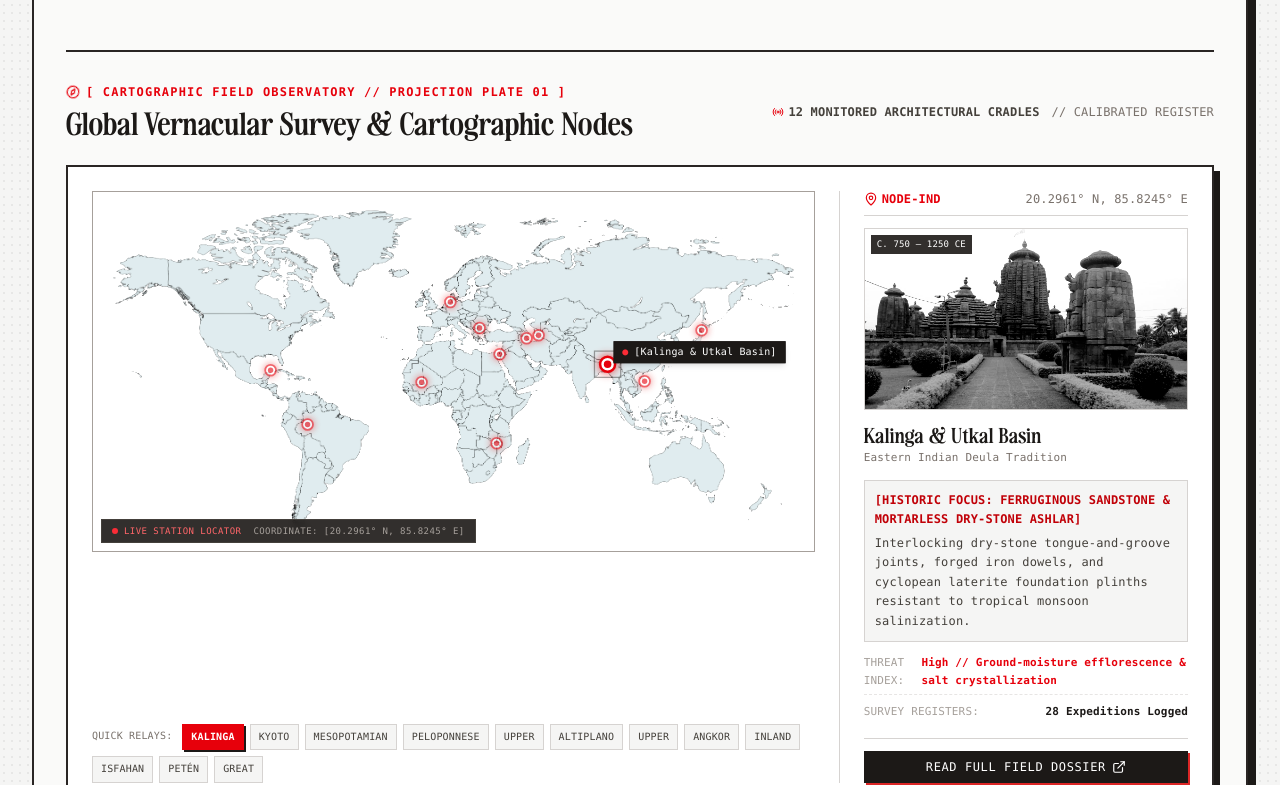
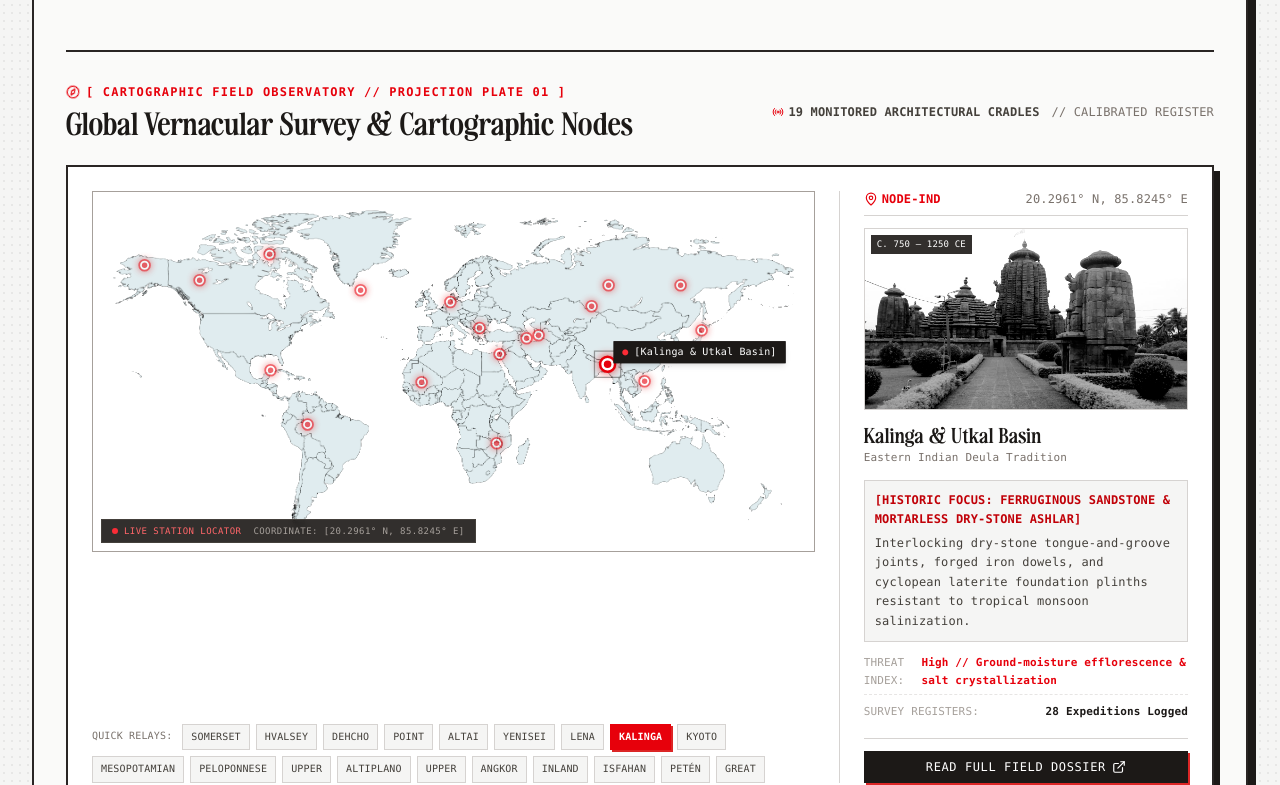
Before and after one commit to Rohan07Das/vernacular-guild, a Next.js app: page / in a window 1280 px wide. Shown: the part 1455-2240 px from the top of the page. Built offline with nearby package versions, Linux system fonts and the light colour scheme.

Commit message:
add new locations

```diff
--- a/app/page.tsx
+++ b/app/page.tsx
@@ -102,6 +102,165 @@ interface CustomConfirmDialog {
 }
 
 const CARTOGRAPHIC_NODES: Record<string, CartographicNode> = {
+  // --- NORTH AMERICAN ARCTIC & NORTH ATLANTIC REGIONS (CALIBRATED) ---
+  inuit: {
+    id: "NODE-THU",
+    name: "Somerset Island & High Arctic Archipelago",
+    culture: "Thule & Classic Inuit Whalebone Builders",
+    coordinates: "74.0000° N, 93.5000° W",
+    x: 24.5,
+    y: 17.2,
+    hitboxWidth: 4,
+    hitboxHeight: 6,
+    era: "c. 1100 – 1600 CE",
+    focus: "Bowhead Whale Rib Vaults, Flagstone & Sod Cold-Traps",
+    brief:
+      "Semi-subterranean oval winter houses roofed with arched bowhead whale mandibles and ribs, insulated under dense turf and tundra moss layers.",
+    extendedHistory:
+      "In a high arctic landscape devoid of standing timber or driftwood, Thule whale-hunting ancestors engineered permanent winter houses (qarmat) sunk up to one meter into the ground. Massive bowhead whale mandibles and rib cages served as load-bearing rafters over flagstone-lined floors, entered via a sunken sub-surface tunnel that trapped cold air below the sleeping bench.",
+    materialScience:
+      "Balaena mysticetus (Bowhead Whale) bone collagen hardened in anaerobic permafrost; turf sods and dry-laid sedimentary limestone flagstones.",
+    endangermentStatus: "Critical // Coastal permafrost erosion and wave storm surging",
+    image:
+      "https://images.unsplash.com/photo-1517411032315-54ef2cb783bb?auto=format&fit=crop&w=1000&q=80",
+    activeSurveys: 17,
+  },
+  greenland: {
+    id: "NODE-GRL",
+    name: "Hvalsey & Tunulliarfik Fjord",
+    culture: "Greenland Norse Settler Guilds",
+    coordinates: "60.8294° N, 45.7828° W",
+    x: 37.2,
+    y: 27.2,
+    hitboxWidth: 4,
+    hitboxHeight: 6,
+    era: "c. 985 – 1450 CE",
+    focus: "Granite Ashlar, Clay Mortar & Thick Turf Enclosures",
+    brief:
+      "Monumental Norse ashlar churches and longhouse byres built with dual dry-stone granite skins insulated with multi-layered peat turf cores.",
+    extendedHistory:
+      "Established by Erik the Red's Norse colonists, the Eastern Settlement featured sophisticated masonry like Hvalsey Church, whose 5-meter-high gables remain standing after 600 years. Masons dressed irregular local granite boulders with clay mortar, flanked by sod turf walls up to two meters thick to insulate livestock and residents during the onset of the Little Ice Age.",
+    materialScience:
+      "Feldspathic granite, syenite, and biotite gneiss blocks bound with glacial clay; insulated with dense Carex peat turf blocks.",
+    endangermentStatus: "High // Freeze-thaw spalling, sub-polar wind ablation and ground slump",
+    image:
+      "https://images.unsplash.com/photo-1509316975850-ff9c5deb0cd9?auto=format&fit=crop&w=1000&q=80",
+    activeSurveys: 23,
+  },
+  dene: {
+    id: "NODE-DEN",
+    name: "Dehcho & Mackenzie River Basin",
+    culture: "Northern Dene & Athabaskan Guilds",
+    coordinates: "61.8500° N, 121.3500° W",
+    x: 14.8,
+    y: 24.5,
+    hitboxWidth: 4,
+    hitboxHeight: 6,
+    era: "c. 1000 CE – Present",
+    focus: "Curved Spruce-Pole Conical Frames & Spruce-Root Stitching",
+    brief:
+      "Boreal conical and ridged winter shelters formed from flexible black spruce poles, double-sheathed in peeled birch bark and stitched with spruce roots.",
+    extendedHistory:
+      "Engineered for rapid seasonal mobility across sub-arctic muskeg and taiga, Dene structures utilized resilient black spruce poles locked together in tripod or four-pole apex knots. Cladding rolls of Betula papyrifera bark were harvested in spring, softened over smoky fires, and lashed with split Watap (Picea mariana root) cords, resisting sub-zero snow accumulation without brittle fracture.",
+    materialScience:
+      "Picea mariana (Black Spruce) compression wood, Betula papyrifera (Paper Birch) bark containing natural betulin moisture repellents.",
+    endangermentStatus: "Stable // Traditional harvesting lineages maintained by elders",
+    image:
+      "https://images.unsplash.com/photo-1464822759023-fed622ff2c3b?auto=format&fit=crop&w=1000&q=80",
+    activeSurveys: 14,
+  },
+  inupiat: {
+    id: "NODE-INU",
+    name: "Point Barrow & Utqiaġvik Coastal Plain",
+    culture: "Iñupiat Marine Arctic Builders",
+    coordinates: "71.2906° N, 156.7886° W",
+    x: 7.2,
+    y: 20.5,
+    hitboxWidth: 4,
+    hitboxHeight: 6,
+    era: "c. 800 CE – Present",
+    focus: "Driftwood Post-and-Beam Frames & Qargi Sod Chambers",
+    brief:
+      "Semi-subterranean communal ceremonial houses (qargit) built from sea-drifted spruce timbers banked with deep permafrost turf berms.",
+    extendedHistory:
+      "Along the Beaufort and Chukchi Sea shores, Iñupiat hunters collected ocean-drifted logs transported by arctic currents from distant Siberian and Yukon river mouths. They framed deep subterranean meeting lodges (qargit) and family sod houses, burying walls under thick layers of coastal peat to maintain a temperature gradient using only seal-oil soapstone lamps (qulliq).",
+    materialScience:
+      "Ocean-seasoned driftwood larch and spruce; thick tundra sod blocks and bearded seal skin (ugruk) membrane vapor seals.",
+    endangermentStatus: "Critical // Coastal bluff thaw subsidence and arctic storm storm-surge erosion",
+    image:
+      "https://images.unsplash.com/photo-1516483638261-f4dbaf036963?auto=format&fit=crop&w=1000&q=80",
+    activeSurveys: 16,
+  },
+
+  // --- SIBERIA & EURASIAN SUB-ARCTIC REGIONS (CALIBRATED) ---
+  altai: {
+    id: "NODE-ALT",
+    name: "Altai & Ukok Permafrost Basin",
+    culture: "Pazyryk & Scythian Nomadic Guilds",
+    coordinates: "49.3000° N, 87.5000° E",
+    x: 69.2,
+    y: 31.8,
+    hitboxWidth: 4,
+    hitboxHeight: 6,
+    era: "c. 500 – 250 BCE",
+    focus: "Subterranean Double-Walled Larch Cribs & Ice Seal",
+    brief:
+      "Subterranean double-crib mortised timber chambers of Siberian larch sealed under boulder stone kurgans that trapped condensation into perpetual permafrost lenses.",
+    extendedHistory:
+      "High in the Ukok and Pazyryk mountain steppe valleys, Iron Age Saka-Scythian builders excavated deep gravel pits, lining them with nested inner and outer larch log chambers roofed with birch bark and heavy tree trunks. The broken stone cairn above acted as a thermal condenser: sub-zero winter air sank into the scree and formed permanent internal lenses of lens ice, preventing organic decay for over 2,400 years.",
+    materialScience:
+      "Larix sibirica (Siberian Larch) exhibiting dense growth rings with natural water-insoluble arabinogalactans, naturally preserved in sub-surface permafrost.",
+    endangermentStatus: "Critical // Climate permafrost thaw & glacial lens melting",
+    image:
+      "https://images.unsplash.com/photo-1506744038136-46273834b3fb?auto=format&fit=crop&w=1000&q=80",
+    activeSurveys: 22,
+  },
+  siberia: {
+    id: "NODE-SIB",
+    name: "Yenisei Basin & Central Taiga",
+    culture: "Siberian Ostrog Frontier Carpenter Guilds",
+    coordinates: "58.4500° N, 92.1667° E",
+    x: 71.5,
+    y: 25.8,
+    hitboxWidth: 4,
+    hitboxHeight: 6,
+    era: "c. 1586 – 1710 CE",
+    focus: "Interlocking Gorodnya Log Ramparts & Pyramidal Watchtowers",
+    brief:
+      "Square and octagonal timber watchtowers with cantilevered machicolations (oblomy) and soil-filled interlinked log crib walls resistant to artillery and winter freezing.",
+    extendedHistory:
+      "Pioneering across river routes like the Ob and Yenisei, frontier carpenter guilds constructed self-contained wooden citadels (ostrogs). Masons and woodsmen locked whole pine and larch logs using 'in-a-cup' (v chashu) corner joints, filling double-walled log cells (gorodnya) with rammed earth to absorb seismic freeze-thaw soil movement and projectile strikes.",
+    materialScience:
+      "Slow-growth Pinus sylvestris and Siberian larch harvested in dead-winter dormancy to minimize sap content and prevent frost-splitting at -50°C.",
+    endangermentStatus: "High // Structural wood rot, seasonal forest fires & urban redevelopment",
+    image:
+      "https://images.unsplash.com/photo-1464822759023-fed622ff2c3b?auto=format&fit=crop&w=1000&q=80",
+    activeSurveys: 18,
+  },
+  yakut: {
+    id: "NODE-YAK",
+    name: "Lena Basin & Sakha Permafrost Plain",
+    culture: "Yakut (Sakha) Earth & Wood Craftsmen",
+    coordinates: "62.0355° N, 129.6755° E",
+    x: 81.5,
+    y: 25.8,
+    hitboxWidth: 4,
+    hitboxHeight: 6,
+    era: "c. 1250 CE – Present",
+    focus: "Inclined Log Balagan Dwellings & Carved Serge Pillars",
+    brief:
+      "Four-pillar post-and-beam winter homes with outward-slanted larch log walls insulated with fermented turf and horse-manure mud coating.",
+    extendedHistory:
+      "Faced with extreme sub-polar temperature drops (-60°C) and continuous permafrost, the Sakha developed the 'balagan' winter dwelling. An interior framework of four stout larch posts supports a low-pitched earth roof; the inclined perimeter walls deflect bitter arctic winds, while an exterior pargeting of mud, clay, and cow dung seals air leaks and preserves radiant stove heat.",
+    materialScience:
+      "Siberian larch logs barked and sun-dried; insulated with dried sphagnum moss and organic clay/dung biocement rendering.",
+    endangermentStatus: "Vulnerable // Permafrost subsidence (thermokarst) undermining timber pilings",
+    image:
+      "https://images.unsplash.com/photo-1517411032315-54ef2cb783bb?auto=format&fit=crop&w=1000&q=80",
+    activeSurveys: 15,
+  },
+
+  // --- PREVIOUSLY CONFIGURED REGIONS ---
   kalinga: {
     id: "NODE-IND",
     name: "Kalinga & Utkal Basin",
@@ -120,8 +279,7 @@ const CARTOGRAPHIC_NODES: Record<string, CartographicNode> = {
     materialScience:
       "Ferruginous sandstone bound by iron-rich silicate cements. Magnetite and hematite inclusions create passive oxidation barriers, preventing subsurface exfoliation.",
     endangermentStatus: "High // Ground-moisture efflorescence & salt crystallization",
-    image:
-      "/kalinga.jpg",
+    image: "/kalinga.jpg",
     activeSurveys: 28,
   },
   japan: {
@@ -142,8 +300,7 @@ const CARTOGRAPHIC_NODES: Record<string, CartographicNode> = {
     materialScience:
       "Chamaecyparis obtusa (Hinoki Cypress) containing natural alpha-cadinol resins, conferring innate fungal and termite resistance spanning over 1,300 years.",
     endangermentStatus: "Stable // Active lineage of hereditary master carpenters (Miyadaiku)",
-    image:
-      "/jpn.jpg",
+    image: "/jpn.jpg",
     activeSurveys: 42,
   },
   mesopotamia: {
@@ -164,8 +321,7 @@ const CARTOGRAPHIC_NODES: Record<string, CartographicNode> = {
     materialScience:
       "Flocculated river silt high in montmorillonite clay, tempered with straw chaff and sealed with natural pitch hydrocarbons.",
     endangermentStatus: "Critical // Wind ablation & armed conflict zone fragmentation",
-    image:
-      "/mes.jpg",
+    image: "/mes.jpg",
     activeSurveys: 14,
   },
   greece: {
@@ -186,8 +342,7 @@ const CARTOGRAPHIC_NODES: Record<string, CartographicNode> = {
     materialScience:
       "Metamorphic calcitic marble with interlocking calcite crystals displaying high compressive strength and low moisture absorption (<0.1%).",
     endangermentStatus: "Vulnerable // Acid rain dissolution of high-relief fluting",
-    image:
-      "/gre.jpg",
+    image: "/gre.jpg",
     activeSurveys: 33,
   },
   egypt: {
@@ -208,8 +363,7 @@ const CARTOGRAPHIC_NODES: Record<string, CartographicNode> = {
     materialScience:
       "Nile alluvium compounded with cattle manure enzymes and wheat straw, producing porous low-thermal-conductivity walls.",
     endangermentStatus: "Endangered // Concrete replacement & river dam inundation",
-    image:
-      "egy.jpg",
+    image: "/egy.jpg",
     activeSurveys: 19,
   },
   andes: {
@@ -230,8 +384,7 @@ const CARTOGRAPHIC_NODES: Record<string, CartographicNode> = {
     materialScience:
       "Porphyritic Andesite and Diorite (Mohs hardness 6.0–6.5) chiseled with hematite hammerstones and smoothed using wet quartz sands.",
     endangermentStatus: "Vulnerable // Tourist erosion & seismic displacement",
-    image:
-      "/and.jpg",
+    image: "/and.jpg",
     activeSurveys: 21,
   },
   germany: {
@@ -252,8 +405,7 @@ const CARTOGRAPHIC_NODES: Record<string, CartographicNode> = {
     materialScience:
       "Tertiary alloy: Lead (75%), Antimony (20%), and Tin (5%). Formulated for low melting temperature (260°C) and microscopic edge acuity.",
     endangermentStatus: "Archived // Historical foundry matrices preserved in guild vaults",
-    image:
-      "/ger.jpg",
+    image: "/ger.jpg",
     activeSurveys: 37,
   },
   khmer: {
@@ -274,8 +426,7 @@ const CARTOGRAPHIC_NODES: Record<string, CartographicNode> = {
     materialScience:
       "Glauconitic arkosic sandstone with high silicate binder ratios; subterranean laterite plinths hardened by exposure to air.",
     endangermentStatus: "High // Groundwater depletion causing subterranean sub-plinth compaction",
-    image:
-      "/khm.jpg",
+    image: "/khm.jpg",
     activeSurveys: 31,
   },
   mali: {
@@ -296,8 +447,7 @@ const CARTOGRAPHIC_NODES: Record<string, CartographicNode> = {
     materialScience:
       "Alluvial clay fermented with rice husks, fish oil, and shea butter baobab extracts, providing water repellency and flexibility against desert thermal shock.",
     endangermentStatus: "Critical // Irregular precipitation patterns and modern cement patch degradation",
-    image:
-      "/mal.jpg",
+    image: "/mal.jpg",
     activeSurveys: 16,
   },
   persia: {
@@ -318,8 +468,7 @@ const CARTOGRAPHIC_NODES: Record<string, CartographicNode> = {
     materialScience:
       "High-alkali tin-opacified glazed tiles over silica clay bodies; gypsum mortar (gach) setting within 8 minutes without wooden centering frames.",
     endangermentStatus: "Moderate // Structural vibration and subsurface ground subsidence",
-    image:
-      "/per.jpg",
+    image: "/per.jpg",
     activeSurveys: 24,
   },
   maya: {
@@ -340,8 +489,7 @@ const CARTOGRAPHIC_NODES: Record<string, CartographicNode> = {
     materialScience:
       "Karst limestone aggregate mixed with organic polyphenolic compounds derived from local tree bark, which cross-link to form an elastic waterproof biocement.",
     endangermentStatus: "High // Tropical root wedging and acid biomechanic lichen decay",
-    image:
-      "/may.jpg",
+    image: "/may.jpg",
     activeSurveys: 22,
   },
   zimbabwe: {
@@ -362,8 +510,7 @@ const CARTOGRAPHIC_NODES: Record<string, CartographicNode> = {
     materialScience:
       "Coarse-grained biotite granite displaying high quartz and microcline feldspar content; complete absence of chemical mortar eliminates water retention and freeze-thaw cracking.",
     endangermentStatus: "Vulnerable // Invasive ficus tree root wedging and wall tilt",
-    image:
-      "/zim.jpg",
+    image: "/zim.jpg",
     activeSurveys: 17,
   },
 };
@@ -378,8 +525,7 @@ const INITIAL_DISPATCHES: Dispatch[] = [
     date: "14h ago",
     excerpt:
       "The specific high-iron clay composition and slow-cooling process haven't altered since the 11th century temple plinths.",
-    image:
-      "/clay.jpg",
+    image: "/clay.jpg",
     tags: ["Terracotta", "Stone Carving"],
   },
   {
@@ -391,8 +537,7 @@ const INITIAL_DISPATCHES: Dispatch[] = [
     date: "1d ago",
     excerpt:
       "Discovered surviving wooden ligature blocks used for pre-independence regional prints, preserved in dried linseed oil.",
-    image:
-      "/drawer.jpg",
+    image: "/drawer.jpg",
     tags: ["Movable Type", "Press"],
   },
   {
@@ -404,8 +549,7 @@ const INITIAL_DISPATCHES: Dispatch[] = [
     date: "2d ago",
     excerpt:
       "Erosion along the base reliefs reveals hidden interlocking stone tongue-and-groove joints without mortar.",
-    image:
-      "/gate.jpg",
+    image: "/gate.jpg",
     tags: ["Architecture", "Heritage"],
   },
 ];
@@ -417,8 +561,7 @@ const ARTIFACT_GALLERY: ArchivalArtifact[] = [
     period: "c. 1026–1027 CE",
     medium: "Carved Golden Solanki Sandstone",
     plateNumber: "PL-091",
-    image:
-      "/suntemple.jpg",
+    image: "/suntemple.jpg",
     notes:
       "Surviving twin monolithic archway pillars leading to the Sabha Mandapa at the Modhera Sun Temple complex.",
     verification: {
@@ -491,8 +634,7 @@ const ARTIFACT_GALLERY: ArchivalArtifact[] = [
     period: "c. 1778–1800 CE",
     medium: "Steel Punches, Copper Matrices & Lead Type Alloy",
     plateNumber: "PL-092",
-    image:
-      "/bengal.jpg",
+    image: "/bengal.jpg",
     notes:
       "Early vernacular movable typeface punch-cut by Panchanan Karmakar under Charles Wilkins.",
     verification: {
@@ -565,8 +707,7 @@ const ARTIFACT_GALLERY: ArchivalArtifact[] = [
     period: "c. 1626–1656 CE",
     medium: "Alluvial Clay & Low-Fire Kiln Brick",
     plateNumber: "PL-093",
-    image:
-      "/bisnupur.jpg",
+    image: "/bisnupur.jpg",
     notes:
       "Carved and fired architectural facade tile from the Malla royal temple enclave at Bishnupur.",
     verification: {
@@ -639,8 +780,7 @@ const ARTIFACT_GALLERY: ArchivalArtifact[] = [
     period: "1852–1854 CE",
     medium: "Embossed Sealing Wax & Lithographed Rag Paper",
     plateNumber: "PL-094",
-    image:
-      "stamp.jpg",
+    image: "stamp.jpg",
     notes:
       "First postal prepayment issues of the Subcontinent: circular embossed Scinde Dawk and Calcutta-lithographed Victoria issue.",
     verification: {
@@ -713,8 +853,7 @@ const ARTIFACT_GALLERY: ArchivalArtifact[] = [
     period: "c. 1571–1607 CE",
     medium: "Carved Makrana White Marble",
     plateNumber: "PL-095",
-    image:
-      "salim.jpg",
+    image: "salim.jpg",
     notes:
       "Masterwork pierced marble fretwork screens installed on the circumambulatory verandah at Fatehpur Sikri.",
     verification: {
@@ -787,8 +926,7 @@ const ARTIFACT_GALLERY: ArchivalArtifact[] = [
     period: "c. 375–415 CE",
     medium: "Forge-Welded Wrought Iron (Low Carbon, High Phosphorus)",
     plateNumber: "PL-096",
-    image:
-      "/pillar.jpg",
+    image: "/pillar.jpg",
     notes:
       "7.21-meter, 6-tonne monolithic wrought iron pillar erected under Chandragupta II (Vikramaditya), noted for exceptional corrosion resistance.",
     verification: {
@@ -861,8 +999,7 @@ const ARTIFACT_GALLERY: ArchivalArtifact[] = [
     period: "c. 1590–1597 CE",
     medium: "Opaque Watercolor & Gold Leaf on Burnished Paper",
     plateNumber: "PL-097",
-    image:
-      "print.jpg",
+    image: "print.jpg",
     notes:
       "Official court history of Akbar composed in Persian by Abu'l-Fazl and illuminated by royal karkhana atelier masters.",
     verification: {
@@ -935,8 +1072,7 @@ const ARTIFACT_GALLERY: ArchivalArtifact[] = [
     period: "c. 2600–1900 BCE",
     medium: "Carved & Alkali-Fired Steatite (Soapstone)",
     plateNumber: "PL-098",
-    image:
-      "/unicorn.jpg",
+    image: "/unicorn.jpg",
     notes:
       "Intaglio carved seal carrying the iconic single-horned mythical bull motif and undeciphered Harappan script symbols.",
     verification: {
@@ -1306,8 +1442,19 @@ export default function Home() {
               </h1>
             </div>
 
-            {/* Navigation & Action Buttons */}
+            {/* Navigation & Action Buttons: [Recycle] is positioned above */}
             <div className="flex flex-col sm:items-end gap-2 w-full lg:w-auto">
+              <div className="flex justify-start sm:justify-end w-full">
+                <button
+                  onClick={requestPurgeAllDispatches}
+                  title="Recycle and revert all custom dispatches back to initial curated archive"
+                  className="px-2.5 py-1 font-mono text-[11px] uppercase tracking-wider border border-stone-800 bg-stone-100 text-stone-700 hover:bg-red-600 hover:text-white hover:border-red-600 transition-all duration-200 shadow-[2px_2px_0px_rgba(28,25,23,1)] flex items-center gap-1.5 active:translate-x-[1px] active:translate-y-[1px]"
+                >
+                  <RotateCcw className="w-3 h-3" />
+                  <span>[Recycle]</span>
+                </button>
+              </div>
+
               <div className="flex flex-wrap gap-2">
                 <button
                   onClick={() => {
@@ -1341,18 +1488,6 @@ export default function Home() {
                   [Submit Evidence +]
                 </button>
               </div>
-
-              {/* Dedicated Archival Recycle / Reset button */}
-              <div className="flex justify-start sm:justify-end w-full">
-                <button
-                  onClick={requestPurgeAllDispatches}
-                  title="Recycle and revert all custom dispatches back to initial curated archive"
-                  className="px-1.5 py-1 font-mono text-[11px] uppercase tracking-wider border border-stone-800 bg-stone-100 text-stone-700 hover:bg-red-600 hover:text-white hover:border-red-600 transition-all duration-200 shadow-[2px_2px_0px_rgba(28,25,23,1)] flex items-center gap-1 active:translate-x-[1px] active:translate-y-[1px]"
-                >
-                  <RotateCcw className="w-3 h-3" />
-                  <span>[Recycle]</span>
-                </button>
-              </div>
             </div>
           </div>
 
@@ -1404,7 +1539,7 @@ export default function Home() {
               />
             </button>
 
-            {/* Submenu Dropdown Panel (Positioned exactly over the designated card area) */}
+            {/* Submenu Dropdown Panel */}
             {activeDropdown === "TERRACOTTA" && (
               <div className="absolute left-0 top-full mt-2 w-72 sm:w-80 bg-stone-50 border-2 border-stone-900 p-3 shadow-[6px_6px_0px_rgba(28,25,23,1)] z-40 animate-in fade-in zoom-in-95 duration-150">
                 <div className="flex items-center justify-between border-b border-stone-300 pb-2 mb-2 font-mono text-[10px] text-stone-500">
@@ -1424,7 +1559,7 @@ export default function Home() {
                       }}
                       className="w-full text-left p-2 border border-stone-200 bg-white hover:border-red-600 hover:bg-red-50/60 transition-all group"
                     >
-                      <div className="font-serif font-bold text-sm tracking-wider text-stone-900 group-hover:text-red-600 flex items-center justify-between">
+                      <div className="font-mono uppercase tracking-wider font-bold text-xs text-stone-900 group-hover:text-red-600 flex items-center justify-between">
                         <span>{item.label}</span>
                         <CornerDownRight className="w-3 h-3 text-stone-400 group-hover:text-red-600" />
                       </div>
@@ -1483,7 +1618,7 @@ export default function Home() {
               />
             </button>
 
-            {/* Submenu Dropdown Panel (Positioned exactly over the designated card area) */}
+            {/* Submenu Dropdown Panel */}
             {activeDropdown === "TYPE" && (
               <div className="absolute left-0 sm:-left-12 top-full mt-2 w-72 sm:w-80 bg-stone-50 border-2 border-stone-900 p-3 shadow-[6px_6px_0px_rgba(28,25,23,1)] z-40 animate-in fade-in zoom-in-95 duration-150">
                 <div className="flex items-center justify-between border-b border-stone-300 pb-2 mb-2 font-mono text-[10px] text-stone-500">
@@ -1503,7 +1638,7 @@ export default function Home() {
                       }}
                       className="w-full text-left p-2 border border-stone-200 bg-white hover:border-red-600 hover:bg-red-50/60 transition-all group"
                     >
-                      <div className="font-serif font-bold text-sm text-stone-900 group-hover:text-red-600 flex items-center justify-between">
+                      <div className="font-mono uppercase tracking-wider font-bold text-xs text-stone-900 group-hover:text-red-600 flex items-center justify-between">
                         <span>{item.label}</span>
                         <CornerDownRight className="w-3 h-3 text-stone-400 group-hover:text-red-600" />
                       </div>
@@ -1542,7 +1677,7 @@ export default function Home() {
           </button>
         </div>
 
-        {/* Primary Dispatches Grid with Individual Evidence Removal Options */}
+        {/* Primary Dispatches Grid */}
         <section ref={dispatchesRef} className="my-8">
           <div className="grid grid-cols-1 md:grid-cols-3 gap-6">
             {filteredDispatches.map((dispatch) => (
@@ -1550,7 +1685,6 @@ export default function Home() {
                 key={dispatch.id}
                 className="group relative border border-stone-400 bg-white p-4 transition-all duration-500 hover:border-red-600 hover:shadow-[6px_6px_0px_rgba(220,38,38,1)]"
               >
-                {/* Header row with Delete shortcut button on hover */}
                 <div className="flex justify-between items-center font-mono text-xs mb-3 text-stone-500">
                   <span className="font-bold text-stone-800 group-hover:text-red-600 transition-colors">
                     {dispatch.id}
@@ -1747,7 +1881,7 @@ export default function Home() {
             <div className="flex items-center gap-3 font-mono text-xs text-stone-500">
               <span className="flex items-center gap-1 text-stone-700 font-semibold">
                 <Radio className="w-3 h-3 text-red-600 animate-pulse" />
-                12 MONITORED ARCHITECTURAL CRADLES
+                {Object.keys(CARTOGRAPHIC_NODES).length} MONITORED ARCHITECTURAL CRADLES
               </span>
               <span className="hidden md:inline">// CALIBRATED REGISTER</span>
             </div>
@@ -1834,7 +1968,7 @@ export default function Home() {
                     onMouseEnter={() => setHoveredRegionKey(key)}
                     className={`px-2 py-1 border uppercase transition-all ${
                       hoveredRegionKey === key
-                        ? "bg-red-600 text-white border-red-600 font-bold shadow-[2px_2px_0px_rgba(28,25,23,1)]"
+                        ? "bg-red-600 text-white border-red-600 font-bold shadow-[2px_2px_0px_rgba(220,38,38,1)]"
                         : "bg-stone-100 text-stone-700 border-stone-300 hover:border-stone-800"
                     }`}
                   >
@@ -2446,7 +2580,6 @@ export default function Home() {
               </p>
             </div>
 
-            {/* In the modal: completely full color without any grayscale or contrast filters */}
             <div className="relative aspect-[21/9] border border-stone-400 overflow-hidden bg-stone-200 mb-4">
               <img
                 src={detailedMapNode.image}
```
